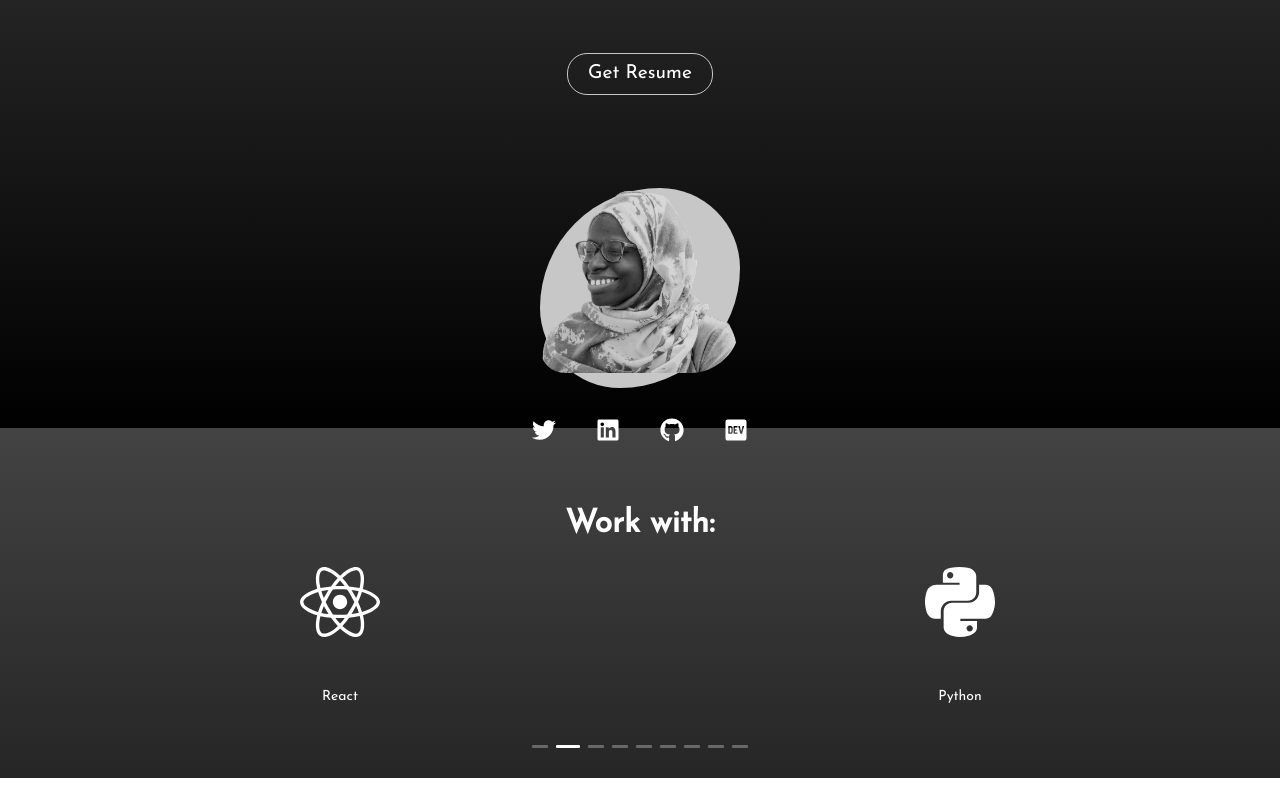
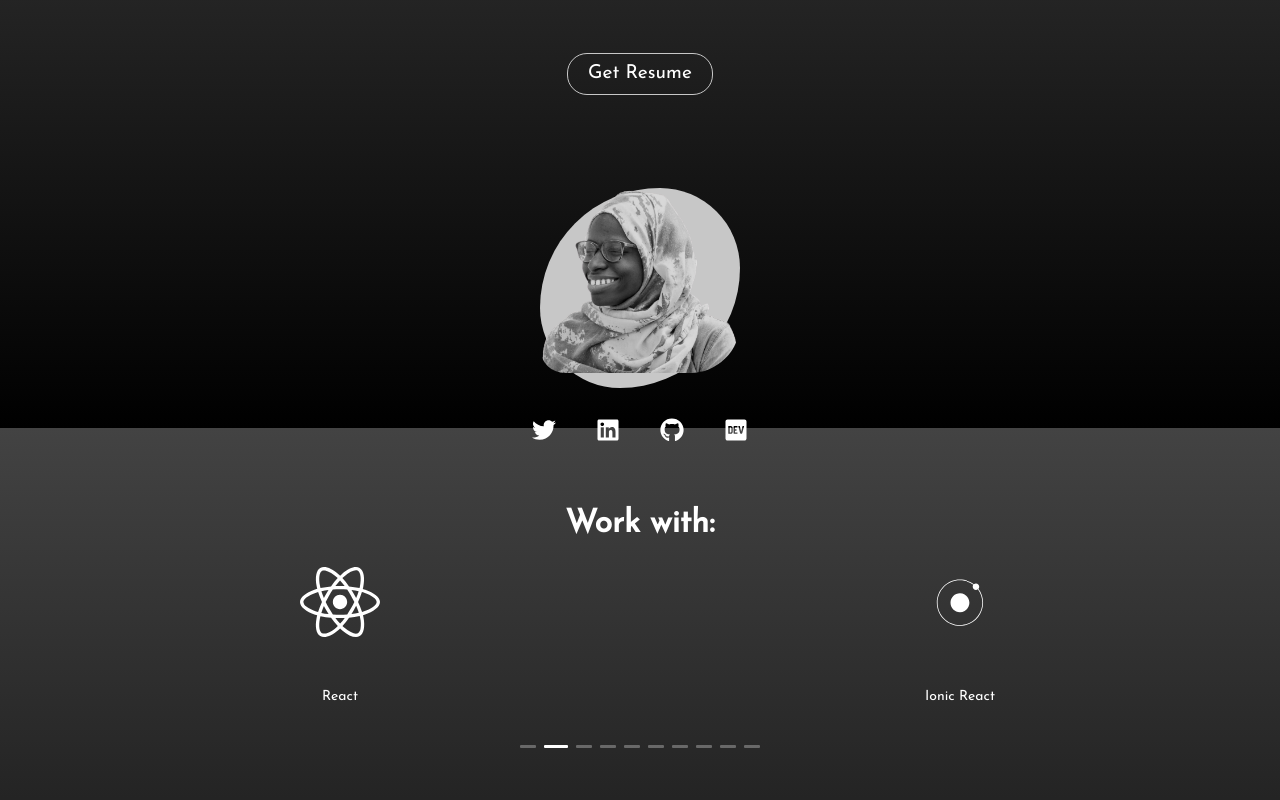
Before and after one commit to NabeelahY/Portfolio, a React (Create React App) app: page / in a window 1280 px wide. Shown: the part 372-1172 px from the top of the page. Before the commit the page ends 1150 px from the top, so only its background shows below. Built offline with nearby package versions, Linux system fonts and the light colour scheme.

Commit message:
Clean up icon

```diff
--- a/src/components/Stacks.tsx
+++ b/src/components/Stacks.tsx
@@ -7,7 +7,7 @@ import {
   FaNode,
   FaPython,
 } from 'react-icons/fa';
-import { DiPostgresql } from 'react-icons/di';
+import { DiPostgresql, DiIonic } from 'react-icons/di';
 import graphql from '../assets/graphql.svg';
 import { StackStyles, IconStyles } from './styles/Stack';
 import 'antd/dist/antd.css';
@@ -21,6 +21,10 @@ const stacks = [
   {
     name: 'React',
     icon: <FaReact />,
+  },
+  {
+    name: 'Ionic React',
+    icon: <DiIonic />,
   },
   {
     name: 'Python',
--- a/src/components/styles/Stack.ts
+++ b/src/components/styles/Stack.ts
@@ -3,7 +3,7 @@ import styled from 'styled-components';
 export const StackStyles = styled.section`
   padding: 20px;
   text-align: center;
-  height: 300px;
+
   h1 {
     font-size: 2rem;
     font-weight: bold;
@@ -12,7 +12,6 @@ export const StackStyles = styled.section`
 
   .ant-carousel .slick-slider {
     margin: 20px 0;
-    height: 100%;
     &.slide {
       height: 200px;
     }
@@ -29,10 +28,9 @@ export const IconStyles = styled.div`
     font-size: 5rem;
   }
   img {
-    height: 5rem;
+    height: 8rem;
     margin: 0 auto;
-    padding: 10px 0 20px 0;
+    padding: 10px 0 30px 0;
     fill: #fff;
-
   }
 `;
```
